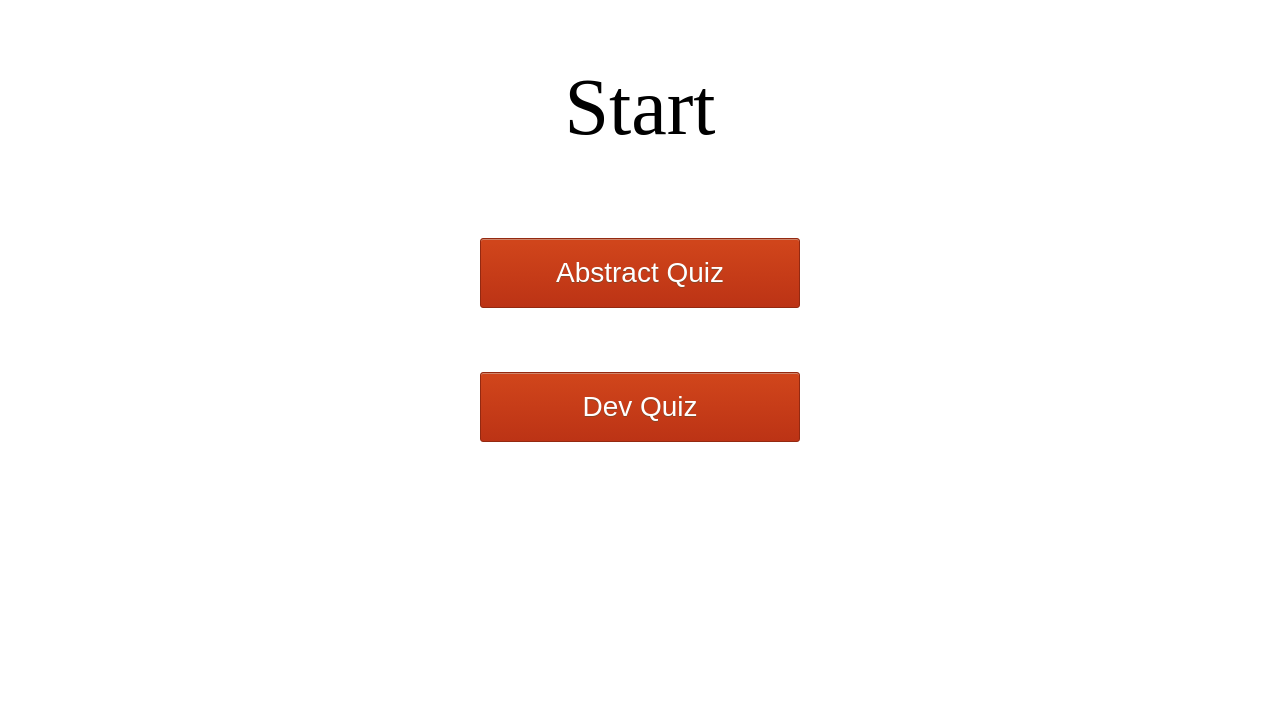
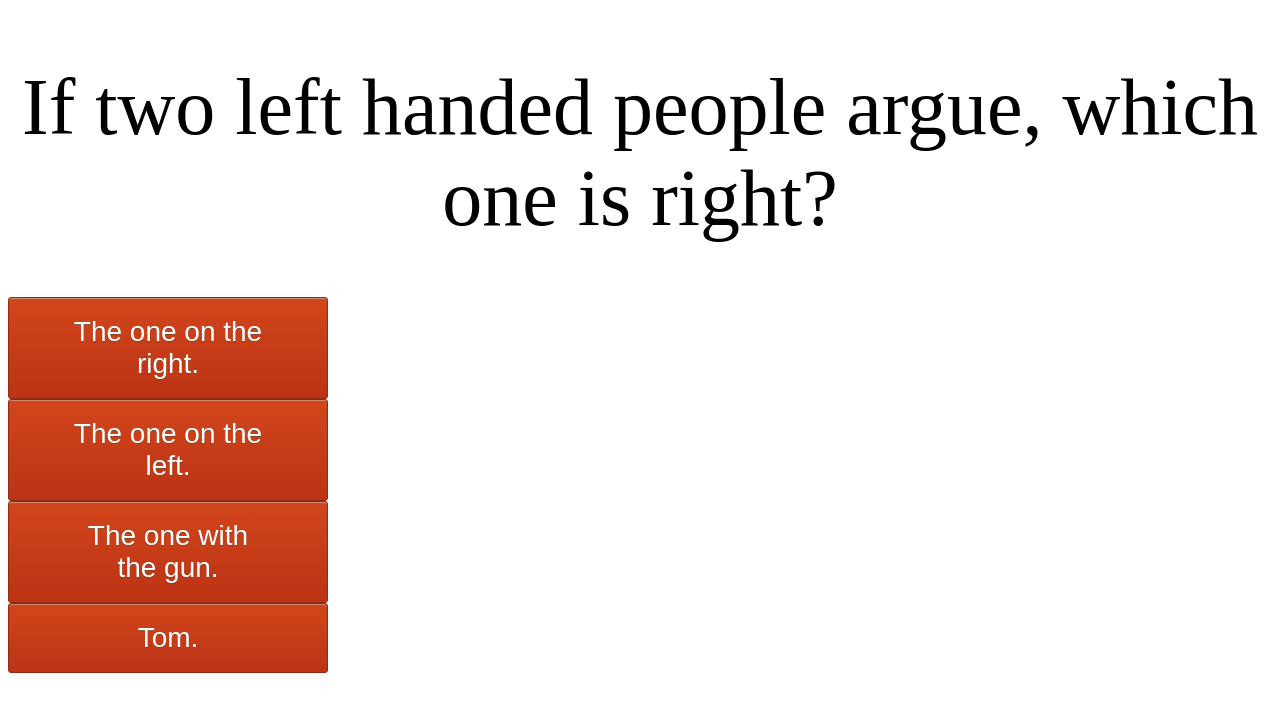
Before and after one commit to touhidrahman/adp-quiz-app, an Angular app: page / in a window 1280 px wide. Both pictures are taken after a click on the button "Abstract Quiz". Shown: the top 712 px of the page. Built offline with nearby package versions, Linux system fonts and the light colour scheme; data requests are answered from the project's data file.

Commit message:
Display questions

```diff
--- a/src/app/app.component.html
+++ b/src/app/app.component.html
@@ -1,11 +1,54 @@
-<div class="welcome">
-    <h1>Start</h1>
-    <div class="quiz-selection">
+<div
+  class="main welcome"
+  *ngIf="currentStep === APP_STEPS.WELCOME"
+>
+  <h1>Start</h1>
+  <div class="quiz-selection">
+    <div
+      class="quiz-selection__button"
+      *ngFor="let quiz of quizzes"
+    >
+      <button
+        class="button selection-button"
+        (click)="startQuiz(quiz)"
+      >
+        {{ quiz.title }}
+      </button>
+    </div>
+  </div>
+</div>
+
+<div
+  class="main quiz"
+  *ngIf="currentStep === APP_STEPS.QUIZ_ACTIVE"
+>
+  <ng-container *ngFor="let question of activeQuiz.questions; let i = index">
+    <div
+      class="quiz-question"
+      [hidden]="currentQuestion !== i"
+    >
+      <h1>{{ question.question }}</h1>
+
+      <div class="quiz-question__answers">
         <div
-            class="quiz-select-button"
-            *ngFor="let quiz of quizzes"
+          class="quiz-question__answers-button"
+          *ngFor="let answer of question.answers; let j = index"
         >
-            <button class="button start-quiz-button">{{ quiz.title }}</button>
+          <button
+            class="button selection-button"
+            (click)="submitAnswer(question, j)"
+          >
+            {{ answer.content }}
+          </button>
         </div>
+      </div>
     </div>
+  </ng-container>
 </div>
+
+<div
+  class="main result"
+  *ngIf="currentStep === APP_STEPS.SHOW_SCORE"
+>
+  <h1>Score</h1>
+</div>
--- a/src/app/app.component.scss
+++ b/src/app/app.component.scss
@@ -1,4 +1,4 @@
-.welcome {
+.main {
   display: flex;
   flex-direction: column;
 }
@@ -15,10 +15,10 @@ h1 {
   align-items: center;
 }
 
-.quiz-select-button {
+.quiz-selection__button {
   margin: 2rem;
 }
 
-.start-quiz-button {
+.selection-button {
   width: 20rem;
 }
--- a/src/app/app.component.ts
+++ b/src/app/app.component.ts
@@ -1,6 +1,12 @@
 import { Component, OnInit } from '@angular/core';
-import { Quiz } from './app.types';
+import { Quiz, Question } from './app.types';
 import { QuizService } from './quiz.service';
+
+enum APP_STEPS {
+  WELCOME,
+  QUIZ_ACTIVE,
+  SHOW_SCORE,
+};
 
 @Component({
   selector: 'app-root',
@@ -8,13 +14,47 @@ import { QuizService } from './quiz.service';
   styleUrls: ['./app.component.scss']
 })
 export class AppComponent implements OnInit {
-  title = 'adp-quiz-app';
+  title = 'ADP Quiz App';
+  QUESTION_CHANGE_DELAY = 0; // ms
 
-  quizzes: Array<Quiz>
+  APP_STEPS = APP_STEPS;
+
+  quizStarted = false;
+  showResult = false;
+  currentQuestion = 0;
+  currentStep = APP_STEPS.WELCOME;
+  activeQuiz: Quiz;
+  quizzes: Array<Quiz>;
+  result: Array<{ question: Question, wasCorrect: boolean }> = [];
 
   constructor(private quizService: QuizService) { }
 
   ngOnInit(): void {
     this.quizService.getQuizzes().subscribe(data => this.quizzes = data);
   }
+
+  startQuiz(quiz: Quiz): void {
+    this.activeQuiz = quiz;
+    this.currentStep = APP_STEPS.QUIZ_ACTIVE;
+  }
+
+  submitAnswer(question: Question, index: number): void {
+    // user's choosen answer
+    const wasCorrect = question.answers[index].value;
+
+    this.result.push({
+      question,
+      wasCorrect,
+    });
+
+    setTimeout(() => {
+      // if current question is the last in quiz, show result page
+      if (this.currentQuestion === (this.activeQuiz.questions.length - 1)) {
+        this.currentStep = APP_STEPS.SHOW_SCORE;
+      } else {
+        // otherwise show next question after timeout
+        this.currentQuestion += 1;
+      }
+    }, this.QUESTION_CHANGE_DELAY);
+  }
 }
--- a/src/app/app.types.ts
+++ b/src/app/app.types.ts
@@ -5,5 +5,5 @@ export interface Quiz {
 
 export interface Question {
   question: string;
-  answers: Array<{ content: string; value: boolean }>;
+  answers: Array<{ content: string, value: boolean }>;
 }
```
